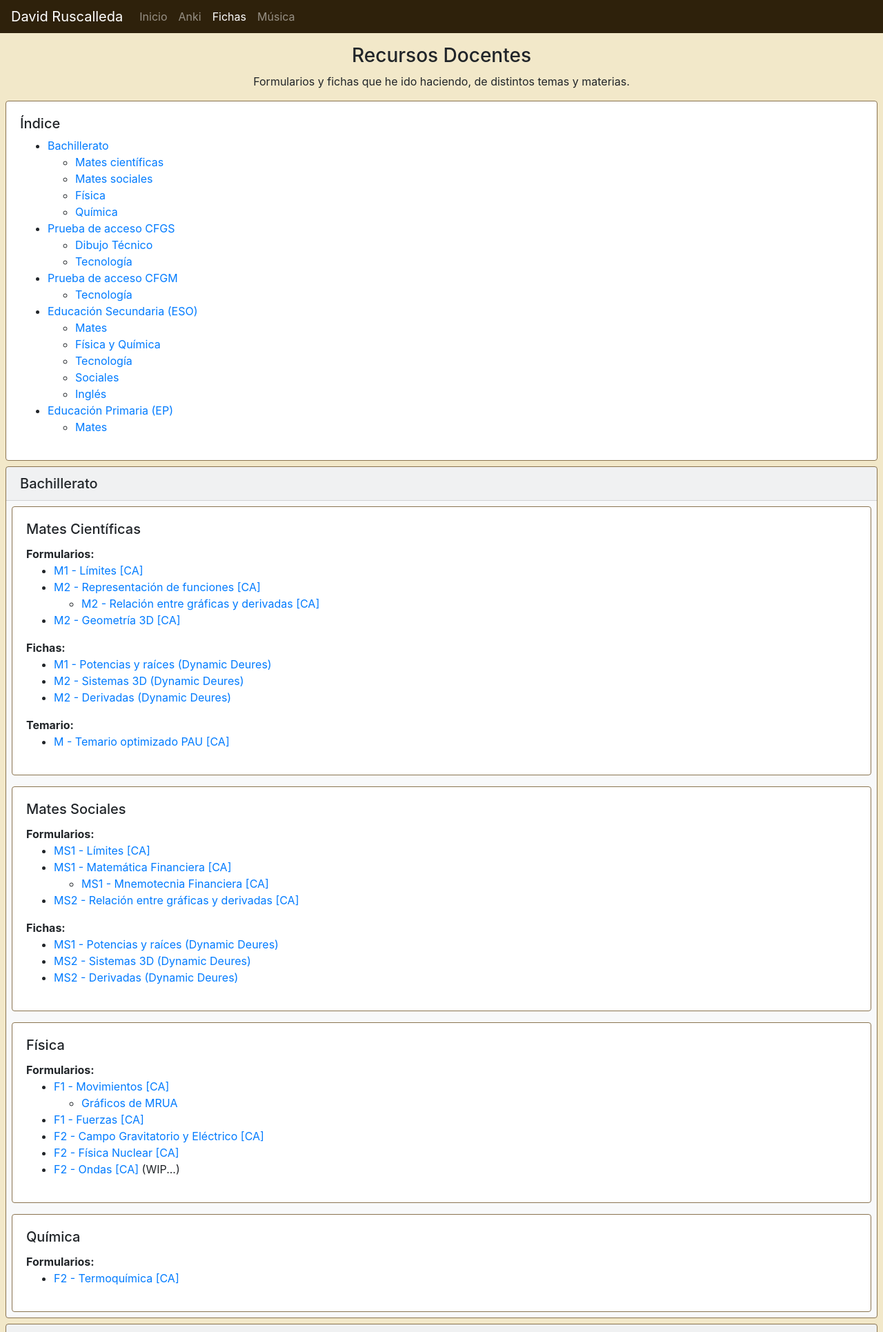
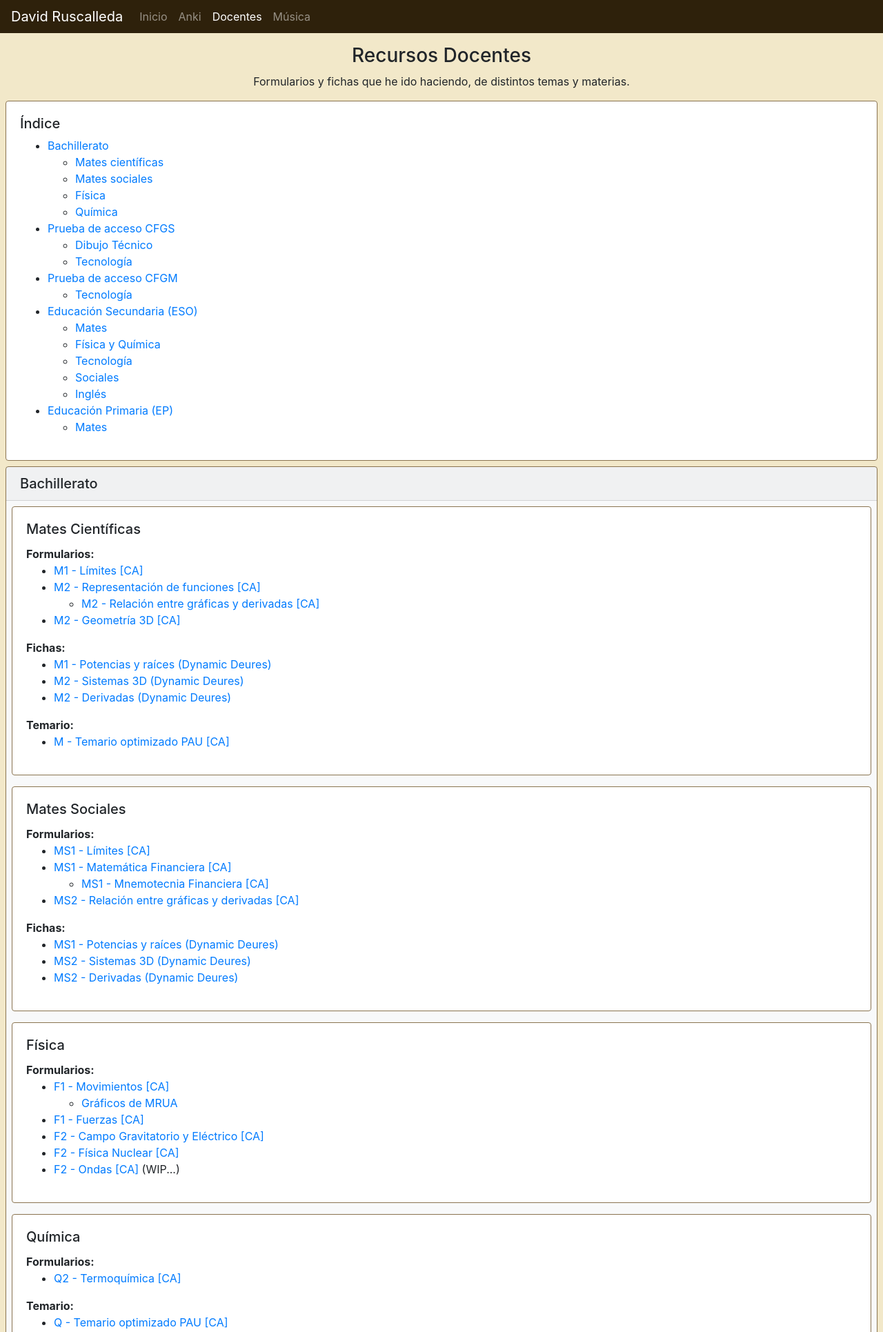
Before and after one commit to Rusca8/davidrusca.com, a Flask app: page /docentes in a window 1280 px wide. Shown: the top 1931 px of the page at 69% size. Run offline with Flask 2, Linux system fonts and the light colour scheme; some libraries are stand-ins or nearby versions.

Commit message:
temari optimitzat Q PAU

```diff
--- a/templates/base.html
+++ b/templates/base.html
@@ -45,7 +45,7 @@
             <a class="nav-link {% block navanki %}{% endblock %}" href="/anki">Anki</a>
           </li>
           <li class="nav-item">
-            <a class="nav-link {% block navdocentes %}{% endblock %}" href="/{{ _('docentes') }}">{{ _('Fichas') }}</a>
+            <a class="nav-link {% block navdocentes %}{% endblock %}" href="/{{ _('docentes') }}">{{ _('Docentes') }}</a>
           </li>
           <li class="nav-item">
             <a class="nav-link {% block navmusic %}{% endblock %}" href="/music">Música</a>
--- a/templates/docentes.html
+++ b/templates/docentes.html
@@ -114,7 +114,11 @@
                 <h5 class="card-title">Química</h5>
                 <b>{{ _('Formularios:') }}</b>
                 <ul>
-                    <li><a href="/static/pdf/Q2_Termoq.pdf" target="_blank">F2 - {{ _('Termoquímica') }} [CA]</a></li>
+                    <li><a href="/static/pdf/Q2_Termoq.pdf" target="_blank">Q2 - {{ _('Termoquímica') }} [CA]</a></li>
+                </ul>
+                <b>{{ _('Temario:') }}</b>
+                <ul>
+                    <li><a href="/static/pdf/QPAU_Temari.pdf" target="_blank">Q - {{ _('Temario optimizado') }} PAU [CA]</a></li>
                 </ul>
             </div>
         </div>
```
